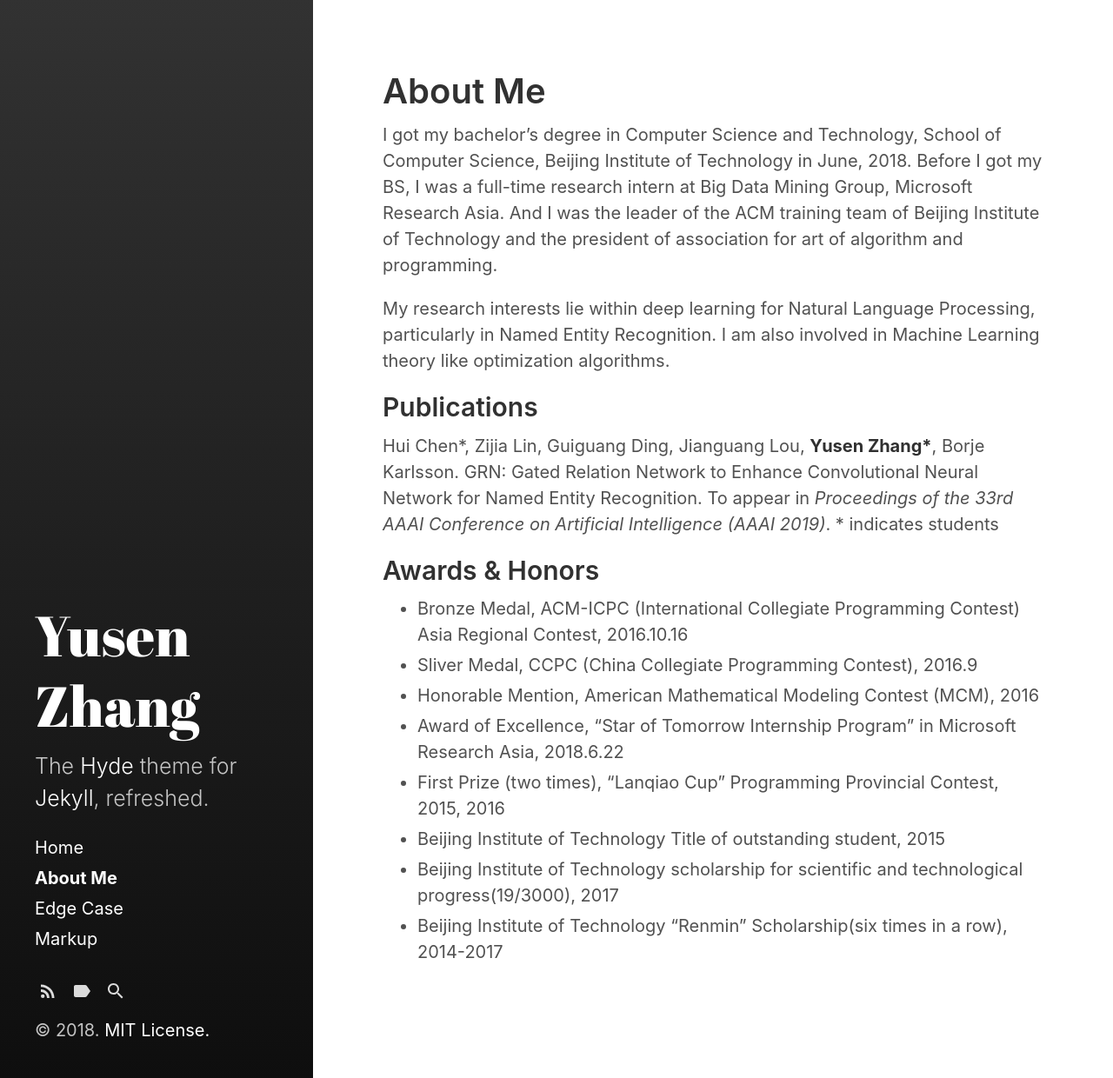
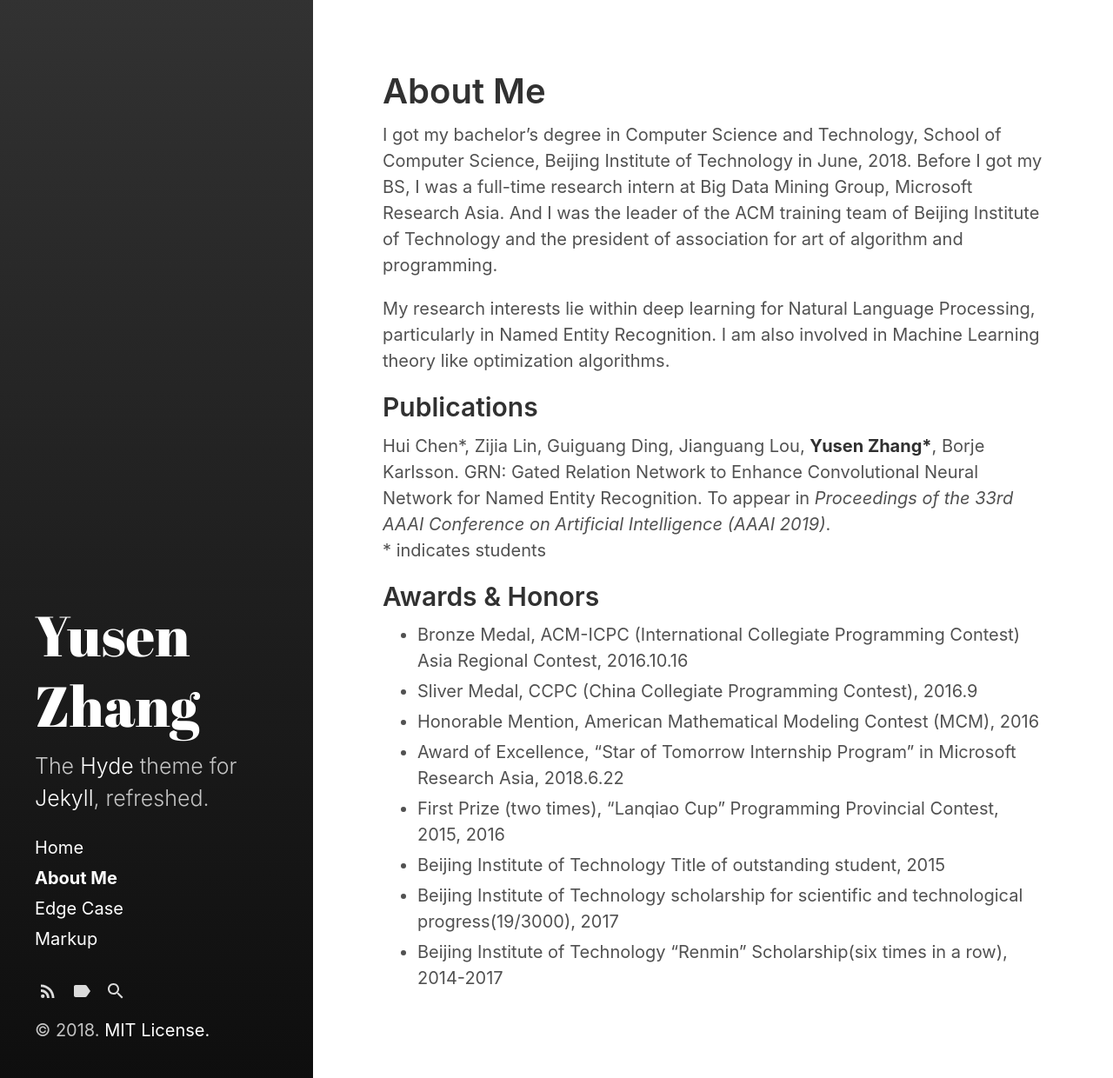
Before and after one commit to chatc/chatc.github.io, a Jekyll site: the page built from about.md, in a window 1280 px wide. Shown: the whole page at 87% size. Built offline with Jekyll 4.4.1, drawn with Linux system fonts in a browser that asks for light colours.

```diff
--- a/about.md
+++ b/about.md
@@ -10,7 +10,7 @@ My research interests lie within deep learning for Natural Language Processing,
 
 ## Publications
 Hui Chen\*, Zijia Lin, Guiguang Ding, Jianguang Lou, **Yusen Zhang\***, Borje Karlsson. GRN: Gated Relation Network to Enhance Convolutional Neural Network for Named Entity Recognition. To appear in *Proceedings of the 33rd AAAI Conference on Artificial Intelligence (AAAI 2019)*.
-\* indicates students
+<br>\* indicates students
 
 ## Awards & Honors
 + Bronze Medal, ACM-ICPC (International Collegiate Programming Contest) Asia Regional Contest, 2016.10.16
```
